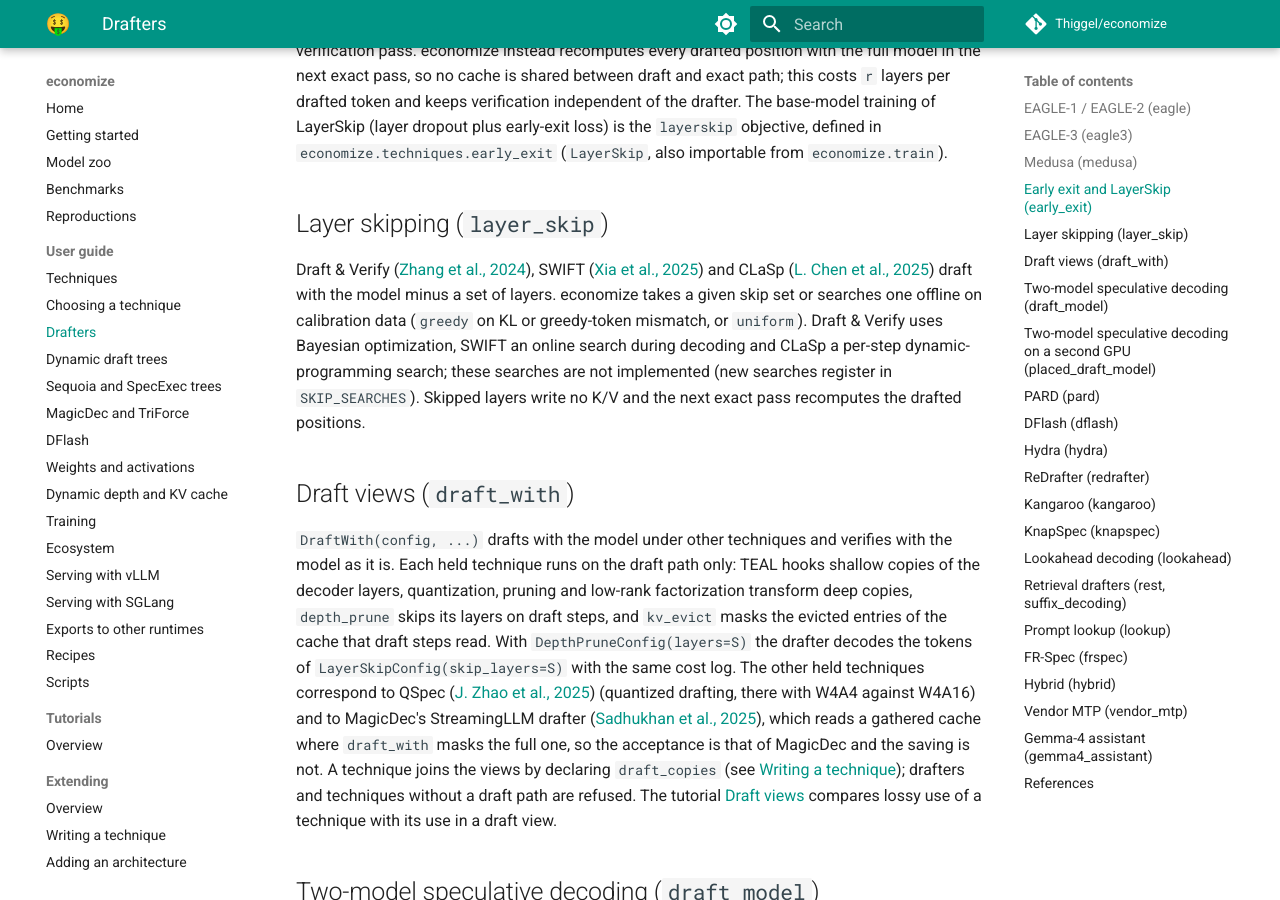
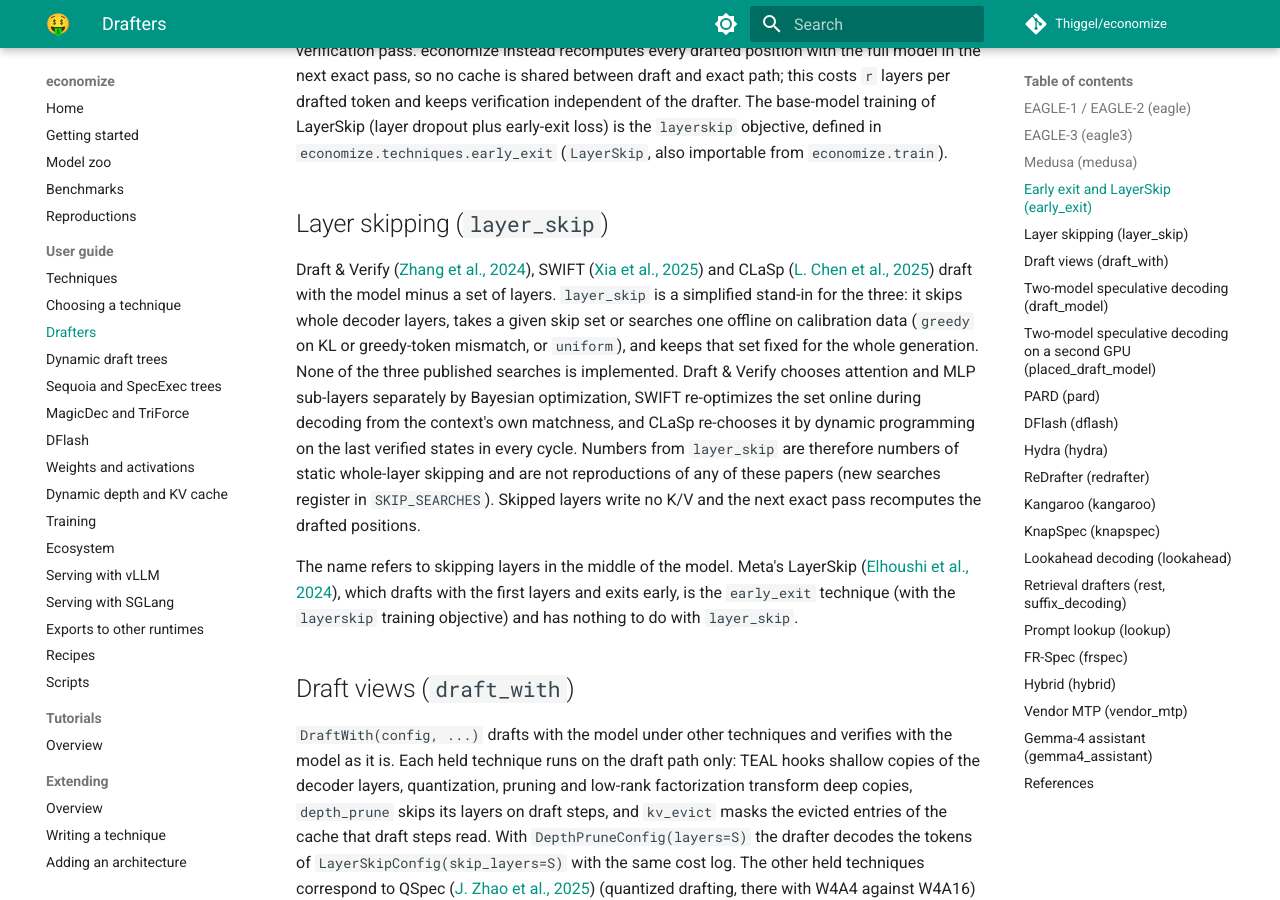
Before and after one commit to Thiggel/economize, an MkDocs documentation site: the page built from docs/drafters.md, in a window 1280 px wide and 900 px high, scrolled down 4723 px. Built offline with MkDocs 1.6.1 and Material for MkDocs 9.7.7, drawn with Linux system fonts in a browser that asks for light colours; comment, search, counter and statistics services are not loaded; some of the changed text lies outside the part shown.

Commit message:
layer_skip: document it as a static whole-layer stand-in and separate it from Meta's LayerSkip

```diff
--- a/docs/drafters.md
+++ b/docs/drafters.md
@@ -21,7 +21,7 @@ All drafters share these properties, tested per drafter in `tests/techniques/tes
 | EAGLE-3 | `eagle3` | yes | `eagle3_ttt`, `distill_kl` | official, SpecForge, AngelSlim | `test_drafter_eagle3_oracle.py` |
 | Medusa | `medusa` | yes | `medusa_ce` | FasterDecoding | `test_drafter_medusa_oracle.py` |
 | Early exit / LayerSkip | `early_exit` | yes | `early_exit_kl`, `distill_kl`, `layerskip` | economize's own | `test_drafter_early_exit_oracle.py` |
-| Layer skipping (Draft & Verify, SWIFT, CLaSp) | `layer_skip` | no | | | `test_drafter_layer_skip_oracle.py` |
+| Static layer skipping (after Draft & Verify, SWIFT, CLaSp) | `layer_skip` | no | | | `test_drafter_layer_skip_oracle.py` |
 | Draft views (Draft & Verify, SWIFT, QSpec, MagicDec) | `draft_with` | no | | | none |
 | Two-model speculative decoding | `draft_model` | no | | any HF causal LM | `test_drafter_draft_model_oracle.py` |
 | PARD parallel draft LM | `pard` | no | | PARD draft LMs (any HF causal LM with a mask token) | none |
@@ -128,10 +128,18 @@ training of LayerSkip (layer dropout plus early-exit loss) is the `layerskip` ob
 ## Layer skipping (`layer_skip`)
 
 Draft & Verify [@zhang2024draftverify], SWIFT [@xia2025swift] and CLaSp [@chen2025clasp] draft with the model
-minus a set of layers. economize takes a given skip set or searches one offline on calibration data (`greedy` on KL
-or greedy-token mismatch, or `uniform`). Draft & Verify uses Bayesian optimization, SWIFT an online search during
-decoding and CLaSp a per-step dynamic-programming search; these searches are not implemented (new searches
-register in `SKIP_SEARCHES`). Skipped layers write no K/V and the next exact pass recomputes the drafted positions.
+minus a set of layers. `layer_skip` is a simplified stand-in for the three: it skips whole decoder layers, takes a
+given skip set or searches one offline on calibration data (`greedy` on KL or greedy-token mismatch, or `uniform`),
+and keeps that set fixed for the whole generation. None of the three published searches is implemented. Draft &
+Verify chooses attention and MLP sub-layers separately by Bayesian optimization, SWIFT re-optimizes the set online
+during decoding from the context's own matchness, and CLaSp re-chooses it by dynamic programming on the last
+verified states in every cycle. Numbers from `layer_skip` are therefore numbers of static whole-layer skipping and
+are not reproductions of any of these papers (new searches register in `SKIP_SEARCHES`). Skipped layers write no
+K/V and the next exact pass recomputes the drafted positions.
+
+The name refers to skipping layers in the middle of the model. Meta's LayerSkip [@elhoushi2024layerskip], which
+drafts with the first layers and exits early, is the `early_exit` technique (with the `layerskip` training
+objective) and has nothing to do with `layer_skip`.
 
 ## Draft views (`draft_with`)
 
```
Also changed, not shown: README.md (+1 -1 lines), 1 other file.
